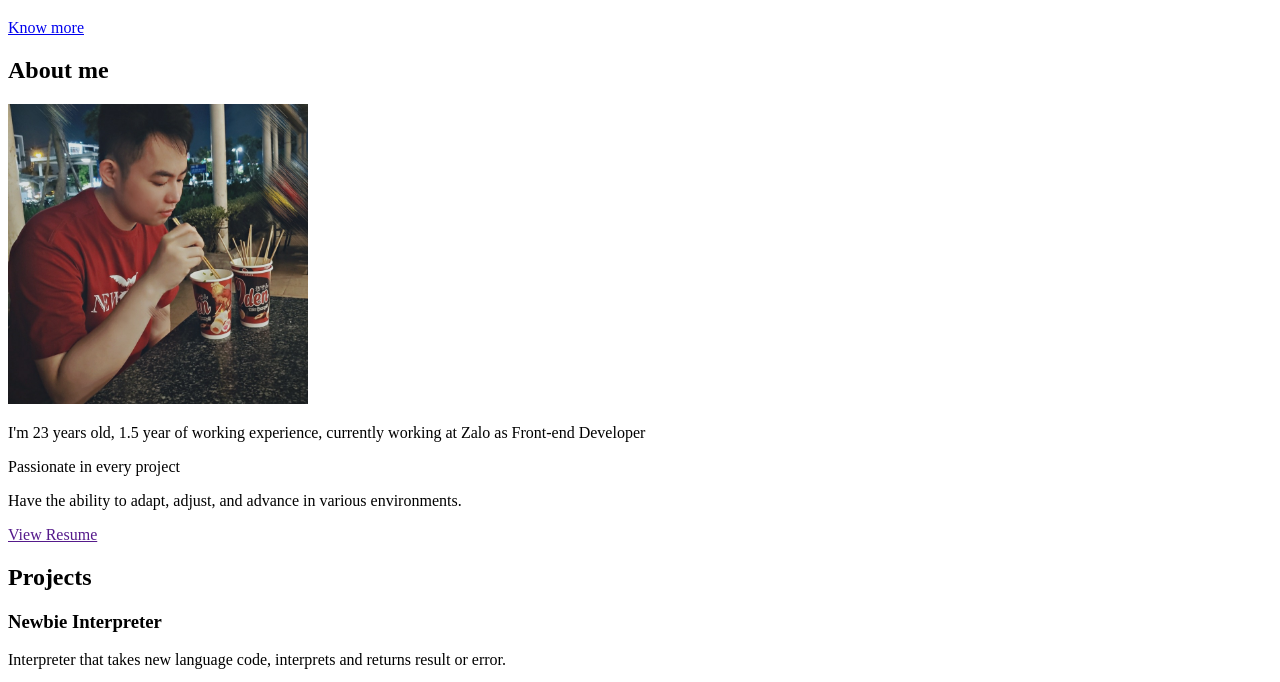
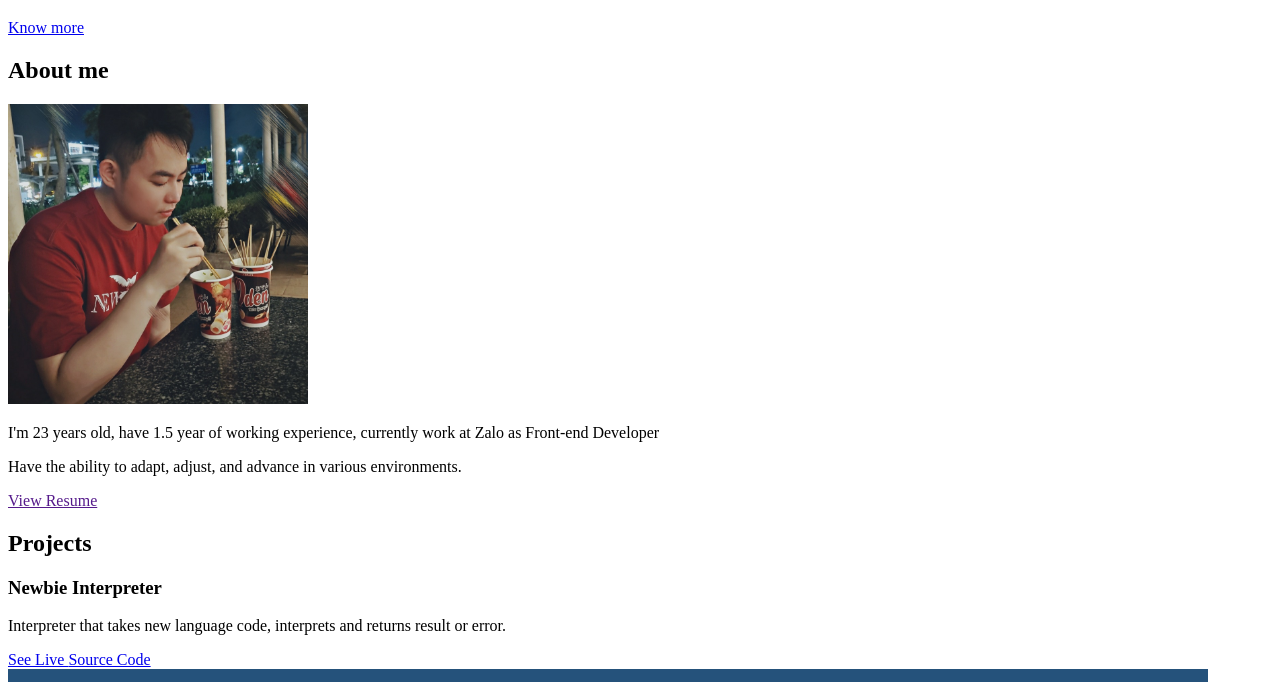
Before and after one commit to binhphanhai/portfolio, a website: page src/template.html in a window 1280 px wide. Shown: the part 98-780 px from the top of the page. Drawn offline with nearby package versions, Linux system fonts and the light colour scheme.

Commit message:
update content

```diff
--- a/src/template.html
+++ b/src/template.html
@@ -50,11 +50,8 @@
                 <div class="col-md-6 col-sm-12">
                     <div class="about-wrapper__info">
                         <p class="about-wrapper__info-text">
-                            I'm 23 years old, 1.5 year of working experience, currently working at Zalo as
+                            I'm 23 years old, have 1.5 year of working experience, currently work at Zalo as
                             Front-end Developer
-                        </p>
-                        <p class="about-wrapper__info-text">
-                            Passionate in every project
                         </p>
                         <p class="about-wrapper__info-text">
                             Have the ability to adapt, adjust, and advance in various environments.
```
